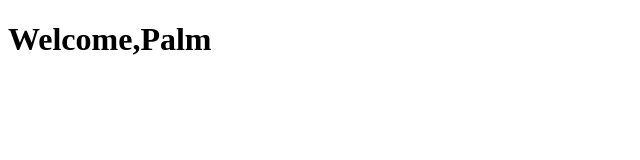
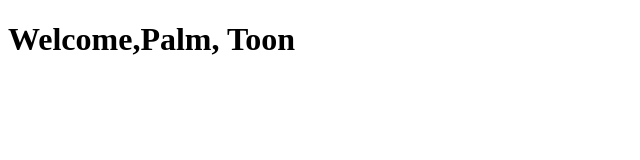
Before and after one commit to purinutss/-1---, a plain HTML site: page index.html in a window 1280 px wide. Shown: the whole page, without its empty margins (0-640 px from the left). Drawn offline with Linux system fonts and the light colour scheme.

Commit message:
feature toon

```diff
--- a/index.html
+++ b/index.html
@@ -1,12 +1,15 @@
 <!DOCTYPE html>
 <html lang="en">
+
 <head>
   <meta charset="UTF-8" />
   <meta http-equiv="X-UA-Compatible" content="IE=edge" />
   <meta name="viewport" content="width=device-width, initial-scale=1.0" />
   <title>Document</title>
 </head>
+
 <body>
-    <h1>Welcome,Palm</h1>
+  <h1>Welcome,Palm, Toon</h1>
 </body>
+
 </html>
```
Lines whose indentation alone changed are shown as unchanged.
